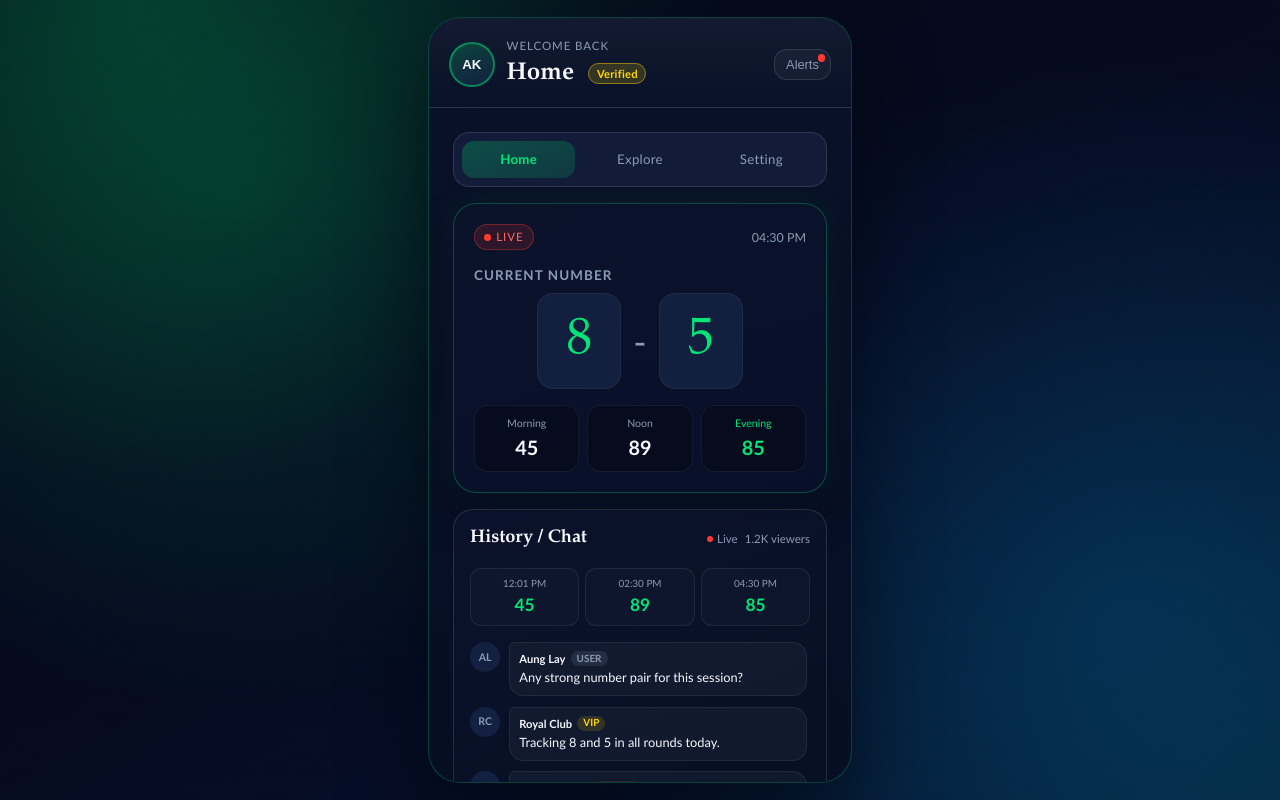
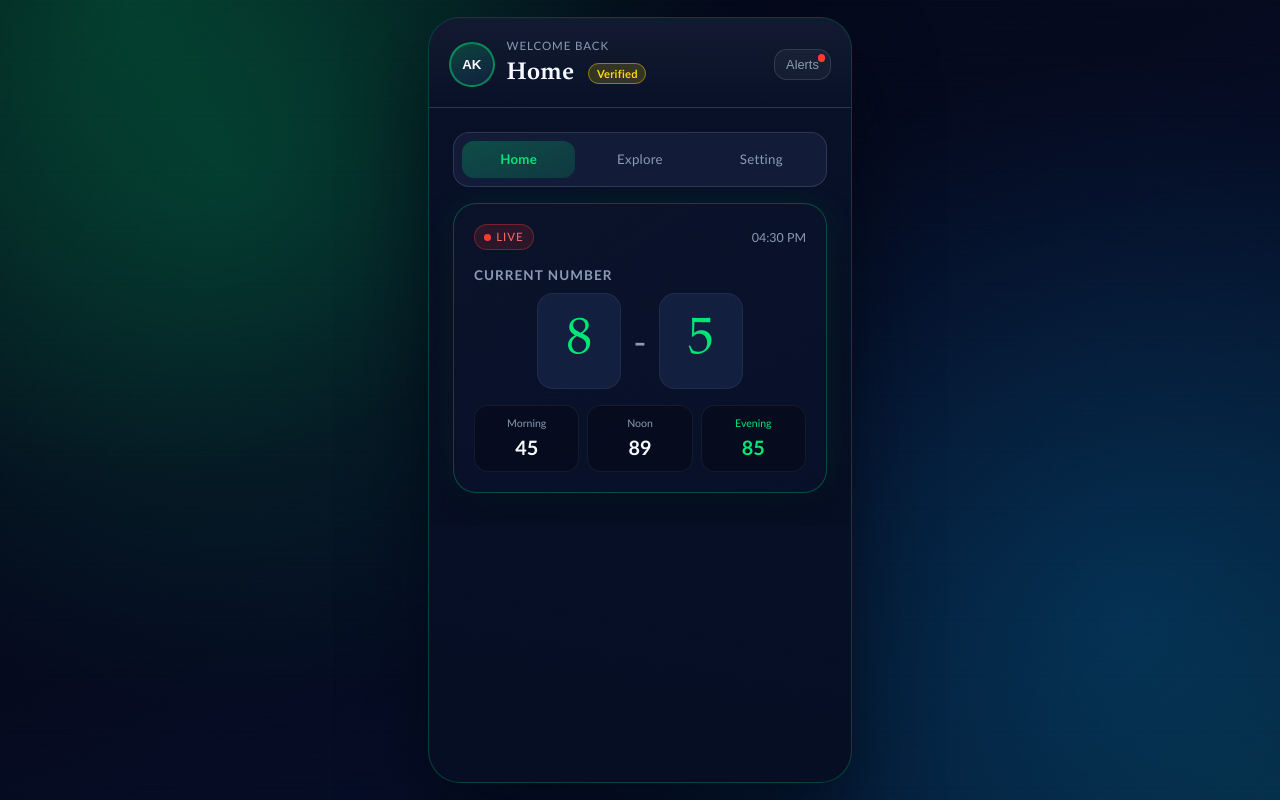
Before and after one commit to faster24/lotto_web_client, a React (Vite) app: page /tabs/home in a window 1280 px wide. Built offline with nearby package versions, Linux system fonts and the light colour scheme.

Commit message:
refactor(home): remove live chat ui and unused artifacts

```diff
--- a/package.json
+++ b/package.json
@@ -15,8 +15,7 @@
   "dependencies": {
     "react": "^19.2.0",
     "react-dom": "^19.2.0",
-    "react-router-dom": "^7.13.1",
-    "zustand": "^5.0.11"
+    "react-router-dom": "^7.13.1"
   },
   "devDependencies": {
     "@eslint/js": "^9.39.1",
--- a/src/app/tabs/HomeTabPage.tsx
+++ b/src/app/tabs/HomeTabPage.tsx
@@ -1,6 +1,5 @@
 import { routeMap } from '@/app/routeMap'
 import { TabShell } from '@/components/primitives/TabShell'
-import { HistoryChatSection } from '@/components/tabs/HistoryChatSection'
 import { HomeProfileHeader } from '@/components/tabs/HomeProfileHeader'
 import { LiveNumberCard } from '@/components/tabs/LiveNumberCard'
 
@@ -12,7 +11,6 @@ export function HomeTabPage() {
       <main className="screen-scroll tab-screen__scroll">
         <TabShell items={routeMap.tabs} activeId="home" />
         <LiveNumberCard />
-        <HistoryChatSection />
       </main>
     </div>
   )
--- a/src/components/tabs/HistoryChatSection.tsx
+++ /dev/null
@@ -1,119 +0,0 @@
-import { type FormEvent, useState } from 'react'
-import { type ChatMessage, type ChatRole, useChatStore } from '@/store/useChatStore'
-
-const historySnaps = [
-  { label: '12:01 PM', value: '45' },
-  { label: '02:30 PM', value: '89' },
-  { label: '04:30 PM', value: '85' },
-]
-
-function roleBadgeClassName(role: ChatRole) {
-  if (role === 'admin') {
-    return 'chat-message__role chat-message__role--admin'
-  }
-
-  if (role === 'vip') {
-    return 'chat-message__role chat-message__role--vip'
-  }
-
-  return 'chat-message__role'
-}
-
-function getAvatarText(userName: string) {
-  return userName
-    .split(' ')
-    .slice(0, 2)
-    .map((part) => part.charAt(0).toUpperCase())
-    .join('')
-}
-
-export function HistoryChatSection() {
-  const chats = useChatStore((state) => state.chats)
-  const addMessage = useChatStore((state) => state.addMessage)
-  const [draftMessage, setDraftMessage] = useState('')
-
-  const submitMessage = (event: FormEvent<HTMLFormElement>) => {
-    event.preventDefault()
-
-    const trimmedMessage = draftMessage.trim()
-
-    if (trimmedMessage.length === 0) {
-      return
-    }
-
-    const newMessage: ChatMessage = {
-      id: `${Date.now()}-${Math.round(Math.random() * 1000)}`,
-      userName: 'You',
-      message: trimmedMessage,
-      role: 'user',
-    }
-
-    addMessage(newMessage)
-    setDraftMessage('')
-  }
-
-  return (
-    <section className="history-chat-card" aria-labelledby="history-chat-heading">
-      <div className="history-chat-card__header">
-        <h2 id="history-chat-heading">History / Chat</h2>
-
-        <div className="history-chat-card__meta">
-          <span className="history-chat-card__live-indicator">
-            <span aria-hidden className="history-chat-card__dot" />
-            Live
-          </span>
-          <span className="history-chat-card__audience">1.2K viewers</span>
-        </div>
-      </div>
-
-      <ul className="history-strip" aria-label="Today number history">
-        {historySnaps.map((item) => (
-          <li key={item.label} className="history-strip__item">
-            <span>{item.label}</span>
-            <strong>{item.value}</strong>
-          </li>
-        ))}
-      </ul>
-
-      <ul className="chat-list" aria-label="Live chat">
-        {chats.map((chat) => (
-          <li key={chat.id} className="chat-message">
-            <span aria-hidden className="chat-message__avatar">
-              {getAvatarText(chat.userName)}
-            </span>
-
-            <article className="chat-message__bubble">
-              <p className="chat-message__name-row">
-                <span>{chat.userName}</span>
-                <span className={roleBadgeClassName(chat.role)}>{chat.role}</span>
-              </p>
-              <p className="chat-message__text">{chat.message}</p>
-            </article>
-          </li>
-        ))}
-      </ul>
-
-      <form className="chat-composer" onSubmit={submitMessage}>
-        <label className="chat-composer__label" htmlFor="home-chat-input">
-          Add a chat message
-        </label>
-
-        <div className="chat-composer__controls">
-          <input
-            id="home-chat-input"
-            name="home-chat-input"
-            type="text"
-            value={draftMessage}
-            onChange={(event) => setDraftMessage(event.currentTarget.value)}
-            placeholder="Write a comment"
-            autoComplete="off"
-          />
-
-          <button type="submit" aria-label="Send message">
-            Send
-          </button>
-        </div>
-      </form>
-    </section>
-  )
-}
--- a/src/index.css
+++ b/src/index.css
@@ -461,14 +461,6 @@ a {
   color: var(--color-neon);
 }
 
-.history-chat-card {
-  border: 1px solid var(--color-outline);
-  border-radius: 1.25rem;
-  background: linear-gradient(160deg, rgb(11 19 43 / 94%) 0%, rgb(7 15 35 / 88%) 100%);
-  padding: var(--space-4);
-}
-
-.history-chat-card h2,
 .explore-history h2,
 .setting-action-grid h2,
 .setting-menu-card h2,
@@ -479,68 +471,6 @@ a {
   font-size: 1.14rem;
 }
 
-.history-chat-card__header {
-  display: flex;
-  align-items: center;
-  justify-content: space-between;
-  gap: var(--space-3);
-}
-
-.history-chat-card__meta {
-  display: flex;
-  align-items: center;
-  gap: 0.45rem;
-  color: var(--color-text-muted);
-  font-size: 0.72rem;
-}
-
-.history-chat-card__live-indicator {
-  display: inline-flex;
-  align-items: center;
-  gap: 0.25rem;
-}
-
-.history-chat-card__dot {
-  width: 0.4rem;
-  height: 0.4rem;
-  border-radius: 50%;
-  background: #ff3b30;
-}
-
-.history-strip {
-  display: grid;
-  grid-template-columns: repeat(3, minmax(0, 1fr));
-  gap: 0.4rem;
-  margin: var(--space-4) 0;
-  padding: 0;
-  list-style: none;
-}
-
-.history-strip__item {
-  border: 1px solid rgb(255 255 255 / 7%);
-  border-radius: 0.7rem;
-  background: rgb(255 255 255 / 2%);
-  padding: 0.48rem;
-  text-align: center;
-}
-
-.history-strip__item span,
-.history-strip__item strong {
-  display: block;
-}
-
-.history-strip__item span {
-  color: var(--color-text-muted);
-  font-size: 0.62rem;
-}
-
-.history-strip__item strong {
-  margin-top: 0.15rem;
-  color: var(--color-neon);
-  font-size: 1.08rem;
-}
-
-.chat-list,
 .explore-history__list,
 .explore-history-card__results,
 .setting-action-grid__list,
@@ -551,106 +481,6 @@ a {
   list-style: none;
 }
 
-.chat-list {
-  display: grid;
-  gap: 0.65rem;
-  max-height: 14rem;
-  overflow-y: auto;
-  padding-right: 0.2rem;
-}
-
-.chat-message {
-  display: flex;
-  align-items: flex-start;
-  gap: 0.52rem;
-}
-
-.chat-message__avatar {
-  display: grid;
-  width: 1.9rem;
-  height: 1.9rem;
-  place-items: center;
-  border-radius: 999px;
-  background: rgb(21 34 67 / 95%);
-  color: var(--color-text-muted);
-  font-size: 0.66rem;
-  font-weight: 700;
-}
-
-.chat-message__bubble {
-  flex: 1;
-  border: 1px solid rgb(255 255 255 / 7%);
-  border-radius: 0.9rem;
-  border-top-left-radius: 0.35rem;
-  background: rgb(255 255 255 / 4%);
-  padding: 0.5rem 0.6rem;
-}
-
-.chat-message__name-row,
-.chat-message__text {
-  margin: 0;
-}
-
-.chat-message__name-row {
-  display: flex;
-  align-items: center;
-  gap: 0.32rem;
-  color: var(--color-text);
-  font-size: 0.7rem;
-  font-weight: 600;
-}
-
-.chat-message__role {
-  border-radius: var(--radius-pill);
-  background: rgb(138 155 179 / 15%);
-  padding: 0.05rem 0.38rem;
-  color: var(--color-text-muted);
-  font-size: 0.62rem;
-  text-transform: uppercase;
-}
-
-.chat-message__role--vip {
-  background: rgb(255 215 0 / 14%);
-  color: var(--color-gold);
-}
-
-.chat-message__role--admin {
-  background: rgb(255 59 48 / 14%);
-  color: #ff6a62;
-}
-
-.chat-message__text {
-  margin-top: 0.18rem;
-  color: var(--color-text);
-  font-size: 0.8rem;
-}
-
-.chat-composer {
-  margin-top: var(--space-4);
-}
-
-.chat-composer__label {
-  display: block;
-  margin-bottom: 0.35rem;
-  color: var(--color-text-muted);
-  font-size: 0.72rem;
-}
-
-.chat-composer__controls {
-  display: flex;
-  gap: 0.5rem;
-}
-
-.chat-composer input {
-  width: 100%;
-  border: 1px solid var(--color-outline);
-  border-radius: var(--radius-pill);
-  background: rgb(5 10 31 / 88%);
-  color: var(--color-text);
-  padding: 0.56rem 0.8rem;
-}
-
-.chat-composer button,
 .setting-profile__uid,
 .setting-action-card,
 .setting-menu-item,
@@ -660,11 +490,6 @@ a {
   border-radius: 0.75rem;
   background: rgb(255 255 255 / 4%);
   color: var(--color-text);
-}
-
-.chat-composer button {
-  min-width: 3.8rem;
-  font-weight: 600;
 }
 
 .tab-top-header__caption {
--- a/src/store/useChatStore.ts
+++ /dev/null
@@ -1,44 +0,0 @@
-import { create } from 'zustand'
-
-export type ChatRole = 'user' | 'vip' | 'admin'
-
-export type ChatMessage = {
-  id: string
-  userName: string
-  message: string
-  role: ChatRole
-}
-
-type ChatStore = {
-  chats: ChatMessage[]
-  addMessage: (message: ChatMessage) => void
-}
-
-const initialChats: ChatMessage[] = [
-  {
-    id: '1',
-    userName: 'Aung Lay',
-    message: 'Any strong number pair for this session?',
-    role: 'user',
-  },
-  {
-    id: '2',
-    userName: 'Royal Club',
-    message: 'Tracking 8 and 5 in all rounds today.',
-    role: 'vip',
-  },
-  {
-    id: '3',
-    userName: 'System Admin',
-    message: 'Please keep chat respectful during live updates.',
-    role: 'admin',
-  },
-]
-
-export const useChatStore = create<ChatStore>((set) => ({
-  chats: initialChats,
-  addMessage: (message) =>
-    set((state) => ({
-      chats: [...state.chats, message],
-    })),
-}))
```
Also changed, not shown: 1 other file (tests, documents, lock files or other folders).
